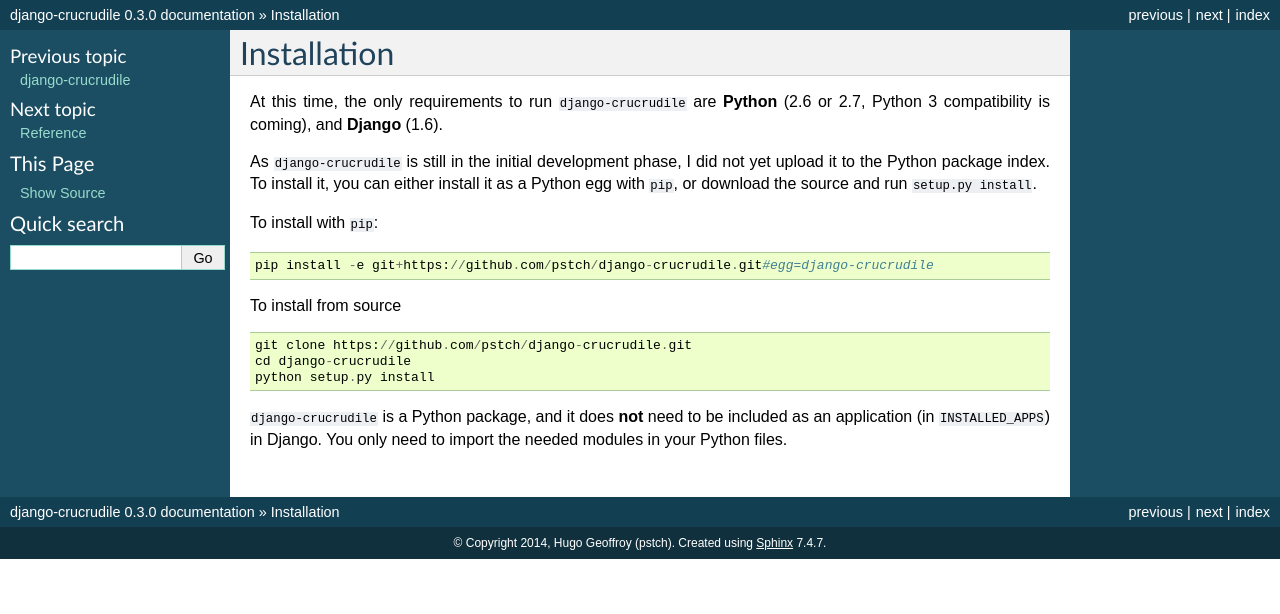
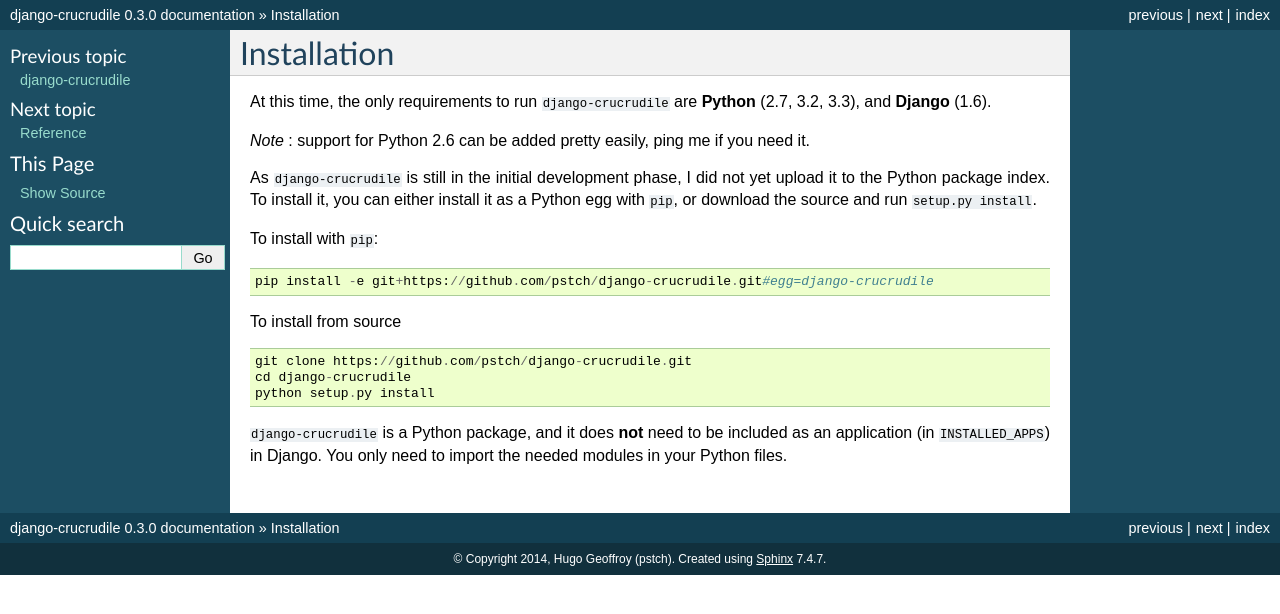
Before and after one commit to pstch/django-crucrudile, a Sphinx documentation site: the page built from docs/installation.txt, in a window 1280 px wide. Shown: the top 614 px of the page. Built offline with Sphinx 7.4.7, drawn with Linux system fonts in a browser that asks for light colours; pages that are not in the unit, such as notebooks, are missing from menus.

Commit message:
Mark compatible with Py 2.6, 3.2 and 3.3 in docs

```diff
--- a/docs/installation.txt
+++ b/docs/installation.txt
@@ -1,7 +1,9 @@
 Installation
 ============
 
-At this time, the only requirements to run ``django-crucrudile`` are **Python** (2.6 or 2.7, Python 3 compatibility is coming), and **Django** (1.6).
+At this time, the only requirements to run ``django-crucrudile`` are **Python** (2.7, 3.2, 3.3), and **Django** (1.6).
+
+*Note* : support for Python 2.6 can be added pretty easily, ping me if you need it.
 
 As ``django-crucrudile`` is still in the initial development phase, I did not yet upload it to the Python package index. To install it, you can either install it as a Python egg with ``pip``, or download the source and run ``setup.py install``.
 
```
